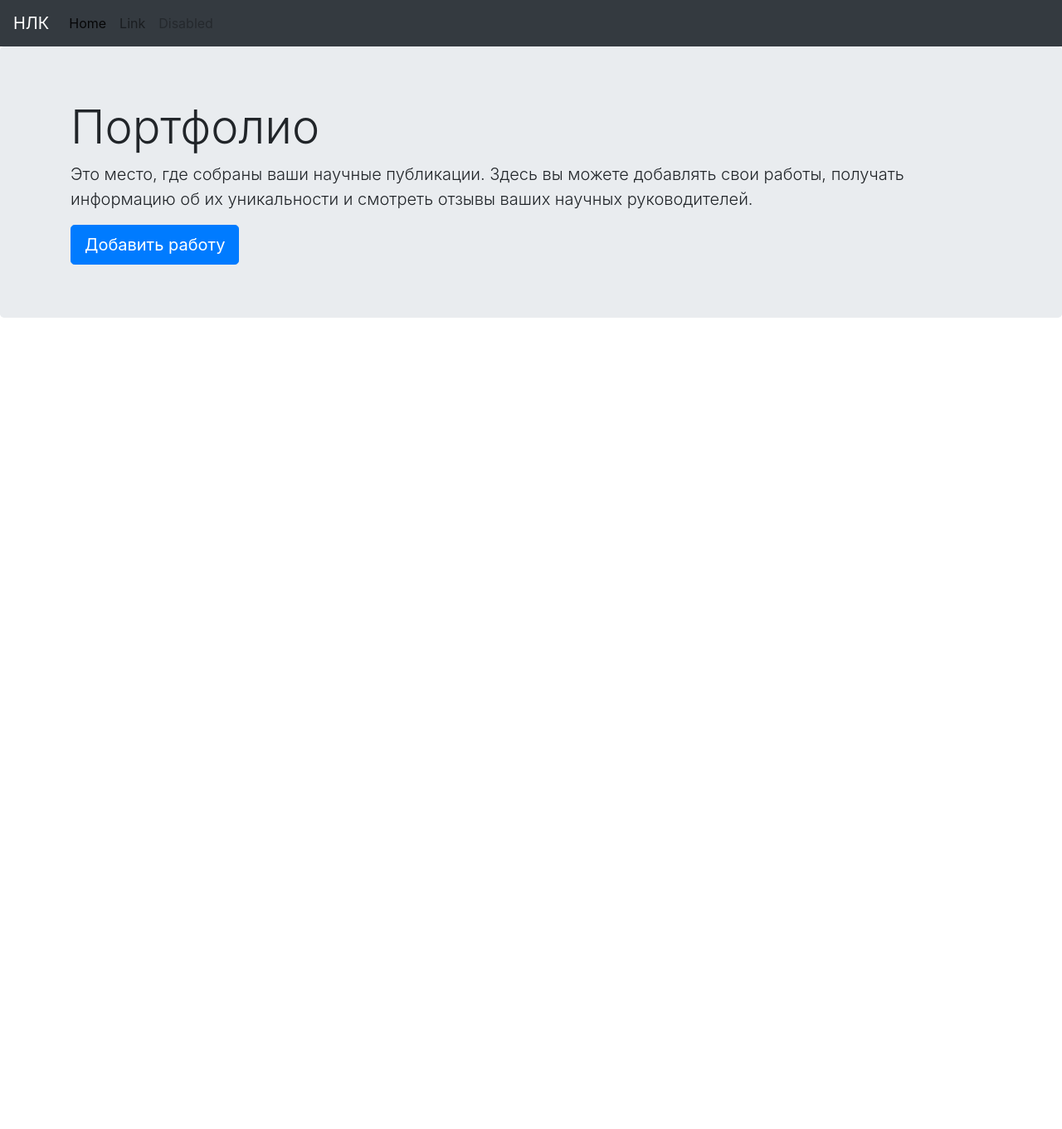
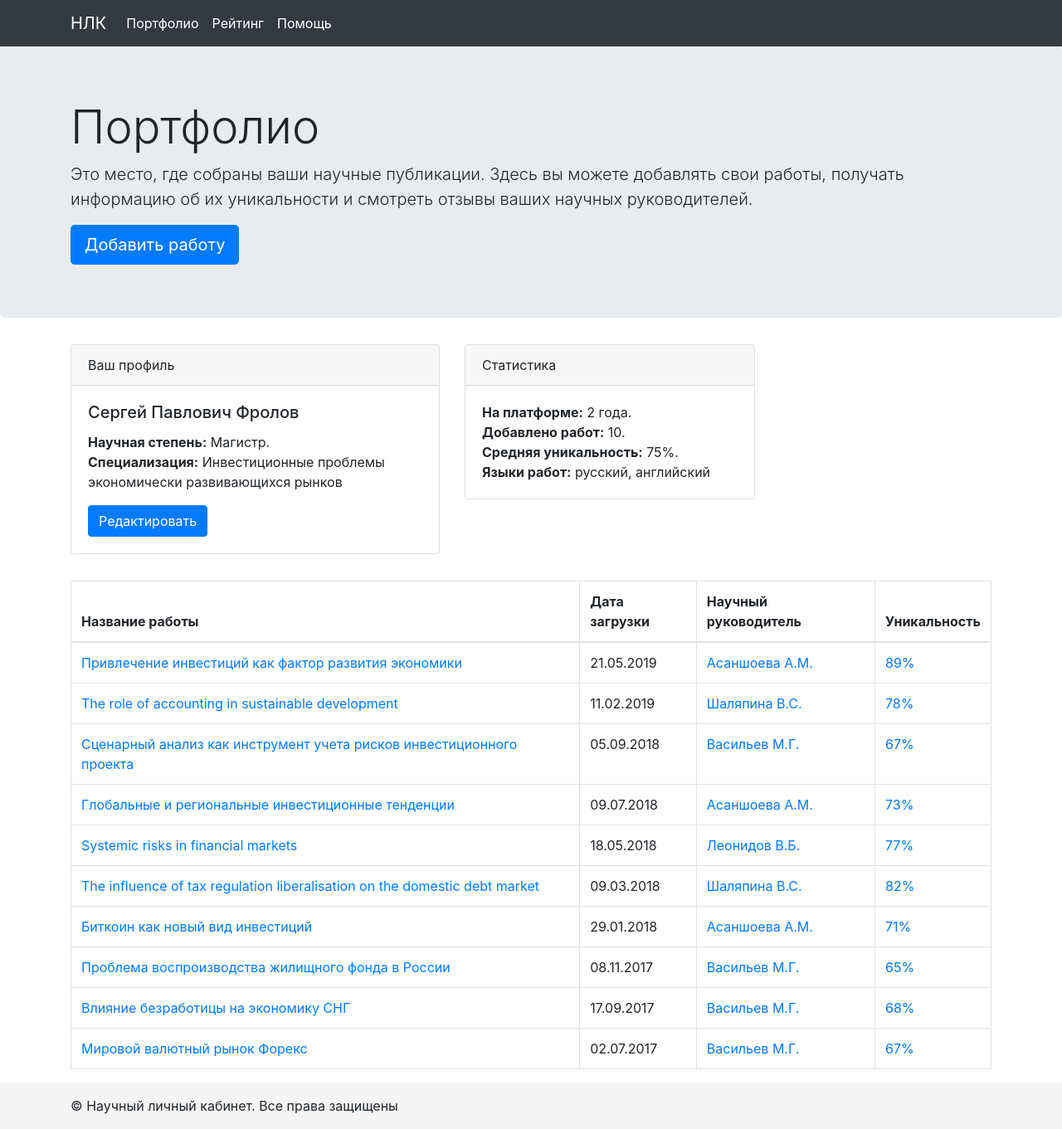
Before and after one commit to Bahchaev/Stepik_homeWork_Bootstrap, a plain HTML site: page index.html in a window 1280 px wide. Shown: the whole page at 83% size. Before the commit the page ends 800 px from the top, so only its background shows below. Drawn offline with nearby package versions, Linux system fonts and the light colour scheme.

Commit message:
Конец вёрстки. Задание выполнено

```diff
--- a/index.html
+++ b/index.html
@@ -10,26 +10,22 @@
           integrity="sha384-9aIt2nRpC12Uk9gS9baDl411NQApFmC26EwAOH8WgZl5MYYxFfc+NcPb1dKGj7Sk" crossorigin="anonymous">
 
 </head>
-<body>
+<body">
 
-<nav class="navbar navbar-expand-lg navbar-light bg-dark">
-    <a class="navbar-brand text-white" href="#">НЛК</a>
-    <button class="navbar-toggler" type="button" data-toggle="collapse" data-target="#navbarTogglerDemo02" aria-controls="navbarTogglerDemo02" aria-expanded="false" aria-label="Toggle navigation">
-        <span class="navbar-toggler-icon"></span>
-    </button>
-
-    <div class="collapse navbar-collapse" id="navbarTogglerDemo02">
-        <ul class="navbar-nav mr-auto mt-2 mt-lg-0">
-            <li class="nav-item active">
-                <a class="nav-link" href="#">Home <span class="sr-only">(current)</span></a>
-            </li>
-            <li class="nav-item">
-                <a class="nav-link" href="#">Link</a>
-            </li>
-            <li class="nav-item">
-                <a class="nav-link disabled" href="#" tabindex="-1" aria-disabled="true">Disabled</a>
-            </li>
-        </ul>
+<nav class="navbar navbar-expand-sm navbar-dark bg-dark">
+    <div class="container">
+        <a class="navbar-brand" href="#">НЛК</a>
+        <button class="navbar-toggler" type="button" data-toggle="collapse" data-target="#navbarNavAltMarkup"
+                aria-controls="navbarNavAltMarkup" aria-expanded="false" aria-label="Toggle navigation">
+            <span class="navbar-toggler-icon"></span>
+        </button>
+        <div class="collapse navbar-collapse" id="navbarNavAltMarkup">
+            <div class="navbar-nav">
+                <a class="nav-item nav-link active" href="#">Портфолио</a>
+                <a class="nav-item nav-link active" href="#">Рейтинг</a>
+                <a class="nav-item nav-link active" href="#">Помощь</a>
+            </div>
+        </div>
     </div>
 </nav>
 
@@ -43,6 +39,126 @@
         <a class="btn btn-primary btn-lg" href="#" role="button">Добавить работу</a>
     </div>
 </div>
+
+<div class="container">
+    <div class="row">
+        <div class="col-md-7 col-lg-5">
+            <div class="card">
+                <div class="card-header">
+                    Ваш профиль
+                </div>
+                <div class="card-body">
+                    <h5 class="card-title">Сергей Павлович Фролов</h5>
+                    <p class="card-text">
+                        <strong>Научная степень:</strong> Магистр.<br>
+                        <strong>Специализация:</strong> Инвестиционные проблемы экономически развивающихся рынков
+                    </p>
+                    <a href="#" class="btn btn-primary">Редактировать</a>
+                </div>
+            </div>
+        </div>
+
+        <div class="col-md-5 col-lg-4">
+            <div class="card">
+                <div class="card-header">
+                    Статистика
+                </div>
+                <div class="card-body">
+                    <p class="card-text">
+                        <strong>На платформе:</strong> 2 года.<br>
+                        <strong>Добавлено работ:</strong> 10.<br>
+                        <strong>Средняя уникальность:</strong> 75%.<br>
+                        <strong>Языки работ:</strong> русский, английский
+                    </p>
+                </div>
+            </div>
+        </div>
+    </div>
+</div>
+
+<div class="container" style="margin-top: 32px">
+    <table class="table table-bordered table-responsive-sm">
+        <thead>
+        <tr>
+            <th scope="col">Название работы</th>
+            <th scope="col">Дата загрузки</th>
+            <th scope="col">Научный руководитель</th>
+            <th scope="col">Уникальность</th>
+        </tr>
+        </thead>
+        <tbody>
+        <tr>
+            <td class="text-primary">Привлечение инвестиций как фактор развития экономики</td>
+            <td>21.05.2019</td>
+            <td class="text-primary">Асаншоева А.М.</td>
+            <td class="text-primary">89%</td>
+        </tr>
+        <tr>
+            <td class="text-primary">The role of accounting in sustainable development</td>
+            <td>11.02.2019</td>
+            <td class="text-primary">Шаляпина В.С.</td>
+            <td class="text-primary">78%</td>
+        </tr>
+        <tr>
+            <td class="text-primary">Сценарный анализ как инструмент учета рисков инвестиционного проекта</td>
+            <td>05.09.2018</td>
+            <td class="text-primary">Васильев М.Г.</td>
+            <td class="text-primary">67%</td>
+        </tr>
+        <tr>
+            <td class="text-primary">Глобальные и региональные инвестиционные тенденции</td>
+            <td>09.07.2018</td>
+            <td class="text-primary">Асаншоева А.М.</td>
+            <td class="text-primary">73%</td>
+        </tr>
+        <tr>
+            <td class="text-primary">Systemic risks in financial markets</td>
+            <td>18.05.2018</td>
+            <td class="text-primary">Леонидов В.Б.</td>
+            <td class="text-primary">77%</td>
+        </tr>
+        <tr>
+            <td class="text-primary">The influence of tax regulation liberalisation on the domestic debt market</td>
+            <td>09.03.2018</td>
+            <td class="text-primary">Шаляпина В.С.</td>
+            <td class="text-primary">82%</td>
+        </tr>
+        <tr>
+            <td class="text-primary">Биткоин как новый вид инвестиций</td>
+            <td>29.01.2018</td>
+            <td class="text-primary">Асаншоева А.М.</td>
+            <td class="text-primary">71%</td>
+        </tr>
+        <tr>
+            <td class="text-primary">Проблема воспроизводства жилищного фонда в России</td>
+            <td>08.11.2017</td>
+            <td class="text-primary">Васильев М.Г.</td>
+            <td class="text-primary">65%</td>
+        </tr>
+        <tr>
+            <td class="text-primary">Влияние безработицы на экономику СНГ</td>
+            <td>17.09.2017</td>
+            <td class="text-primary">Васильев М.Г.</td>
+            <td class="text-primary">68%</td>
+        </tr>
+        <tr>
+            <td class="text-primary">Мировой валютный рынок Форекс</td>
+            <td>02.07.2017</td>
+            <td class="text-primary">Васильев М.Г.</td>
+            <td class="text-primary">67%</td>
+        </tr>
+
+        </tbody>
+    </table>
+</div>
+
+<footer class="page-footer font-small blue" style="background-color:#F5F5F5;">
+    <div class="container"><!-- Copyright -->
+        <div class="footer-copyright text-left py-3">© Научный личный кабинет. Все права защищены
+        </div>
+    </div>
+    <!-- Copyright -->
+</footer>
 
 
 <!-- Optional JavaScript -->
```
